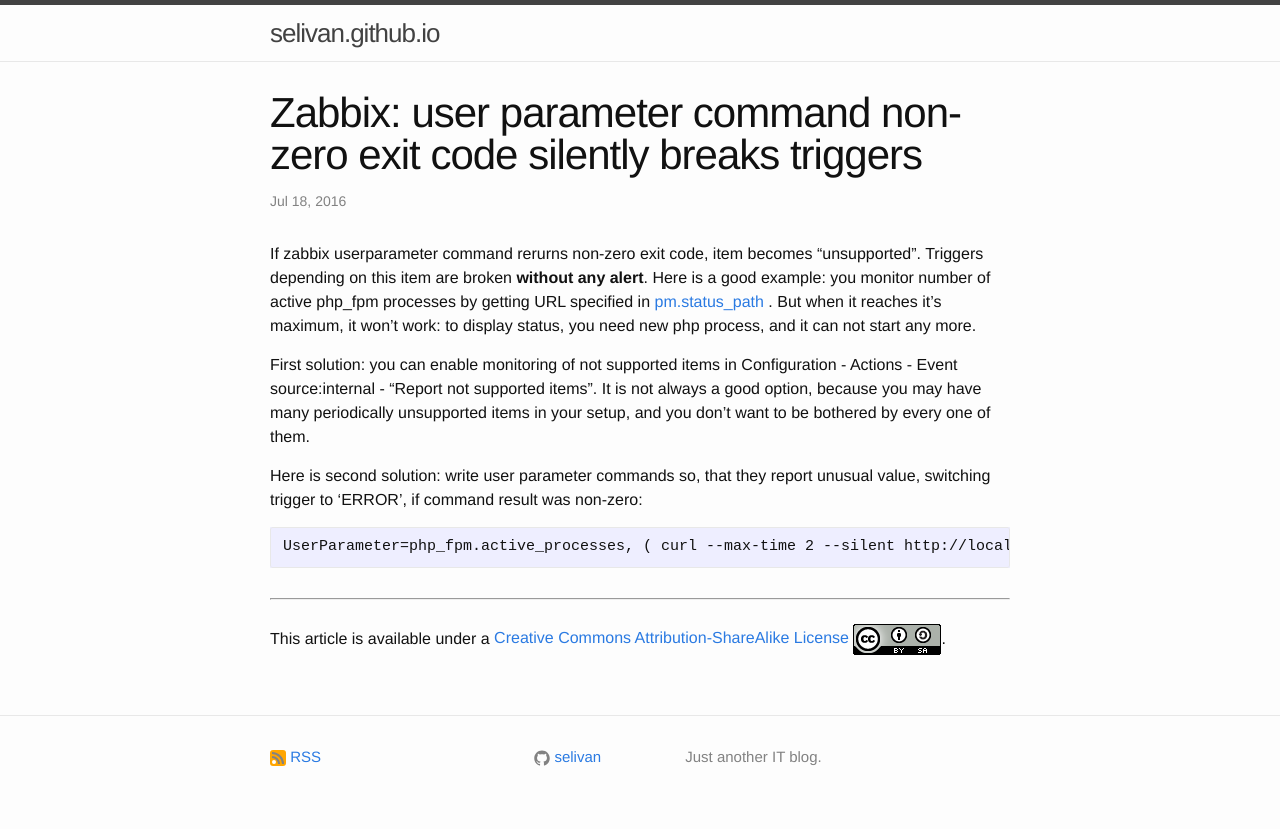
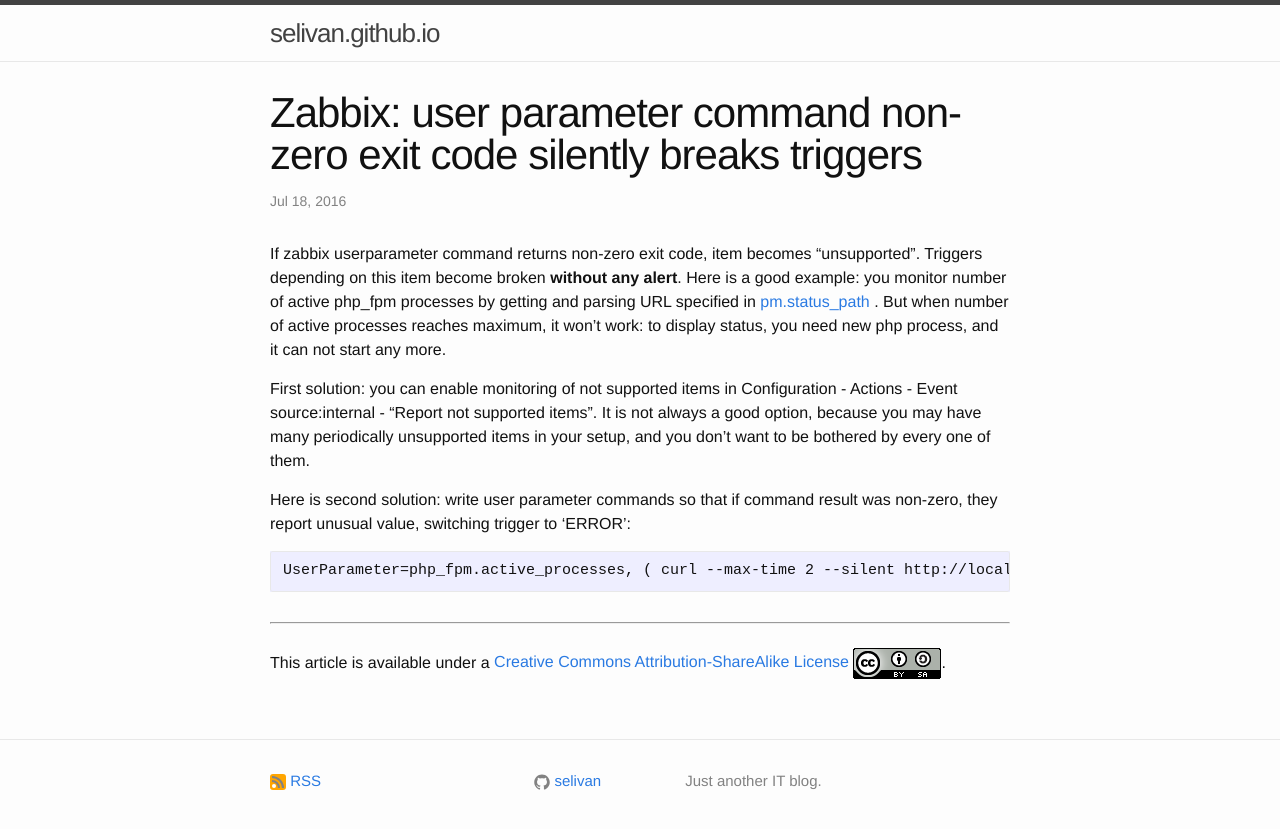
Before and after one commit to selivan/selivan.github.io, a Jekyll site: the page built from _posts/2016-07-18-zabbix-user-parameter-command-nonzero-exit-code-break-triggers.md, in a window 1280 px wide. Shown: the top 829 px of the page. Built offline with Jekyll 4.4.1, drawn with Linux system fonts in a browser that asks for light colours; comment, search, counter and statistics services are not loaded.

Commit message:
typoes and small changes in article

````diff
--- a/_posts/2016-07-18-zabbix-user-parameter-command-nonzero-exit-code-break-triggers.md
+++ b/_posts/2016-07-18-zabbix-user-parameter-command-nonzero-exit-code-break-triggers.md
@@ -4,11 +4,11 @@
 tags: zabbix
 ---
 
-If zabbix userparameter command rerurns non-zero exit code, item becomes "unsupported". Triggers depending on this item are broken **without any alert**. Here is a good example: you monitor number of active php_fpm processes by getting URL specified in [pm.status_path](http://php.net/manual/en/install.fpm.configuration.php) . But when it reaches it's maximum, it won't work: to display status, you need new php process, and it can not start any more.
+If zabbix userparameter command returns non-zero exit code, item becomes "unsupported". Triggers depending on this item become broken **without any alert**. Here is a good example: you monitor number of active php_fpm processes by getting and parsing URL specified in [pm.status_path](http://php.net/manual/en/install.fpm.configuration.php) . But when number of active processes reaches maximum, it won't work: to display status, you need new php process, and it can not start any more.
 
 First solution: you can enable monitoring of not supported items in Configuration - Actions - Event source:internal - "Report not supported items". It is not always a good option, because you may have many periodically unsupported items in your setup, and you don't want to be bothered by every one of them.
 
-Here is second solution: write user parameter commands so, that they report unusual value, switching trigger to 'ERROR', if command result was non-zero:
+Here is second solution: write user parameter commands so that if command result was non-zero, they report unusual value, switching trigger to 'ERROR':
 
 ```
 UserParameter=php_fpm.active_processes, ( curl --max-time 2 --silent http://localhost/php_fpm_status || echo 'active processes: 9999' ) | grep '^active processes' | tr -s ' ' | cut -d' ' -f 3
````
